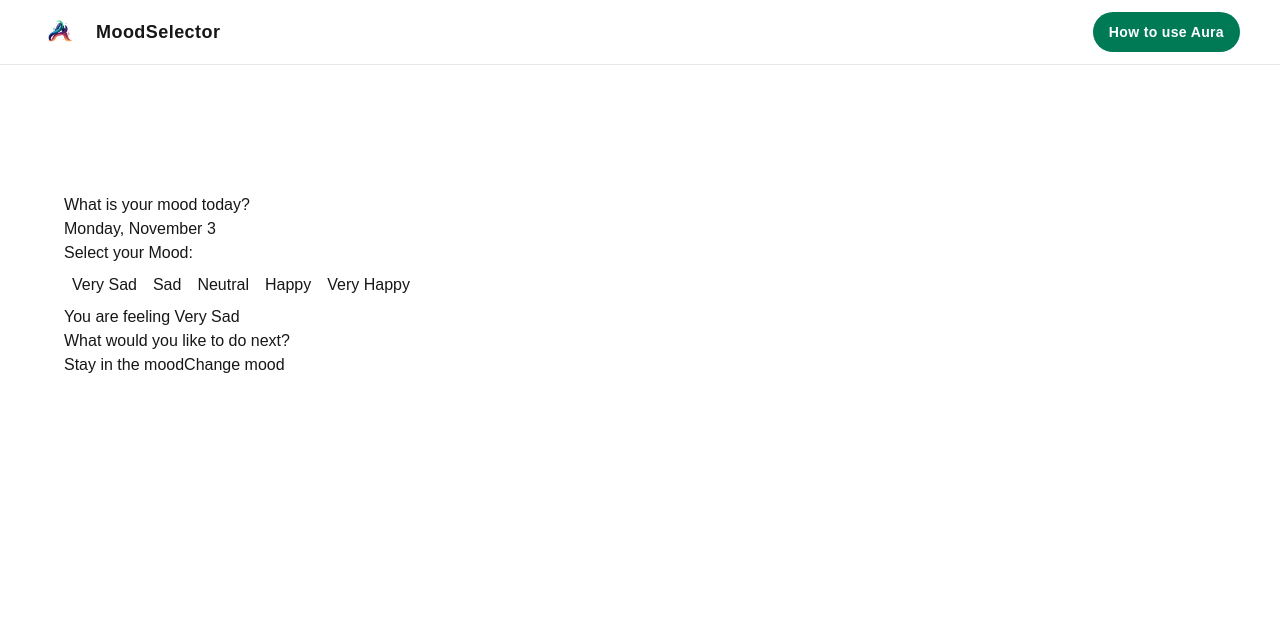
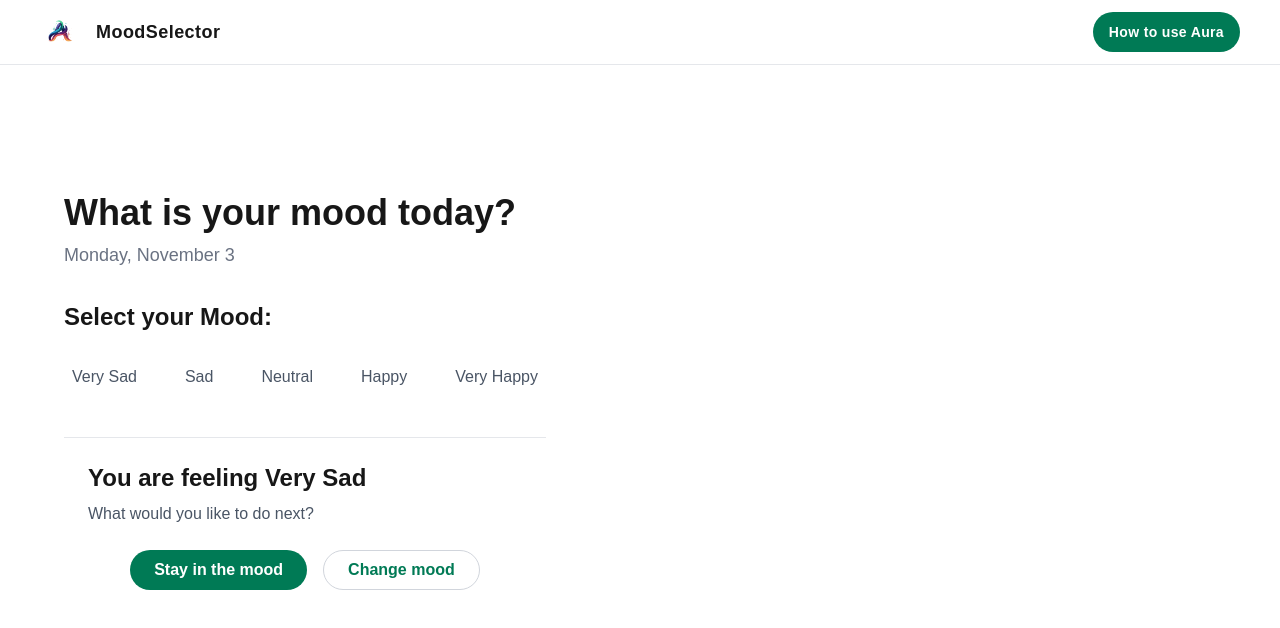
Before and after one commit to Camilacamalli/Aura, a Next.js app: page / in a window 1280 px wide. Both pictures are taken after a click on the button "Very Sad". Shown: the top 628 px of the page. Built offline with nearby package versions, Linux system fonts and the light colour scheme.

Commit message:
unit-blue

```diff
--- a/src/components/MoodSelector.tsx
+++ b/src/components/MoodSelector.tsx
@@ -24,28 +24,28 @@ export default function MoodSelector() {
 
   return (
     <div>
-      <h1>What is your mood today?</h1>
-      <p>{formattedDate}</p>
-      <h2>Select your Mood:</h2>
-      <div className="flex flex-row">
+      <h1 className='text-4xl font-bold'>What is your mood today?</h1>
+      <p className='mt-2 text-lg font-medium text-gray-500'>{formattedDate}</p>
+      <h2 className='mt-8 text-2xl font-bold'>Select your Mood:</h2>
+      <div className="mt-6 flex justify-center gap-4 md:gap-8">
         {moodOptions.map((mood, i) => (
           <button
             key={i}
             className="flex flex-col items-center gap-2 p-2 rounded-lg hover:bg-gray-100 transition-colors"
             onClick={() => setSelectedMood(mood.label)}>
             {/* <div className="w-16 h-16 bg-gray-200 rounded-full"></div> */}
-            <span>{mood.label}</span>
+            <span className="font-medium text-gray-600">{mood.label}</span>
           </button>
         ))}
       </div>
 
       {selectedMood && (
-        <div>
-          <h3>You are feeling {selectedMood}</h3>
-          <p>What would you like to do next?</p>
-          <div>
-            <button>Stay in the mood</button>
-            <button>Change mood</button>
+        <div className="mt-10 p-6 border-t border-gray-200">
+          <h3 className="text-2xl font-bold">You are feeling {selectedMood}</h3>
+          <p className="mt-2 text-gray-600">What would you like to do next?</p>
+          <div className="mt-6 flex justify-center gap-4">
+            <button className="h-10 px-6 font-semibold rounded-full bg-emerald-700 text-white">Stay in the mood</button>
+            <button className="h-10 px-6 font-semibold rounded-full border border-gray-300 text-emerald-700">Change mood</button>
           </div>
         </div>
       )}
```
Also changed, not shown: 1 other file (tests, documents, lock files or other folders).
